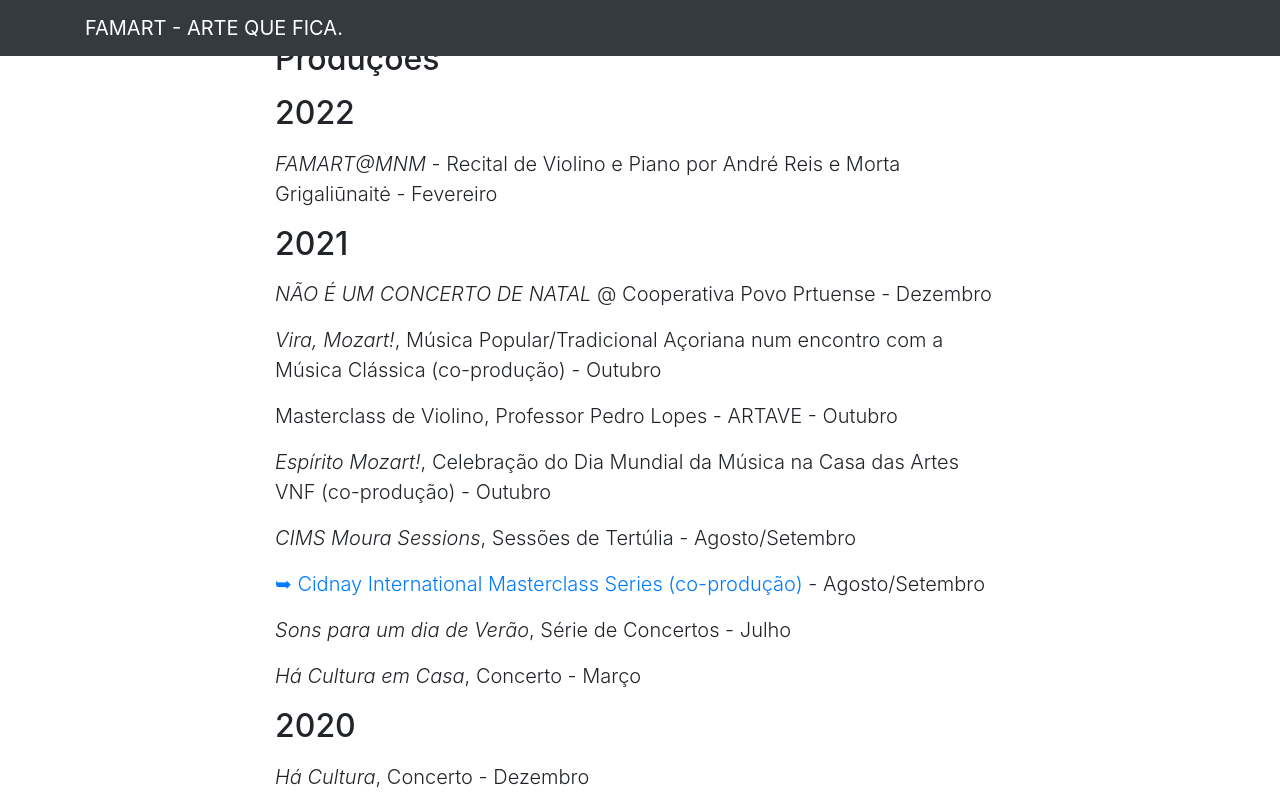
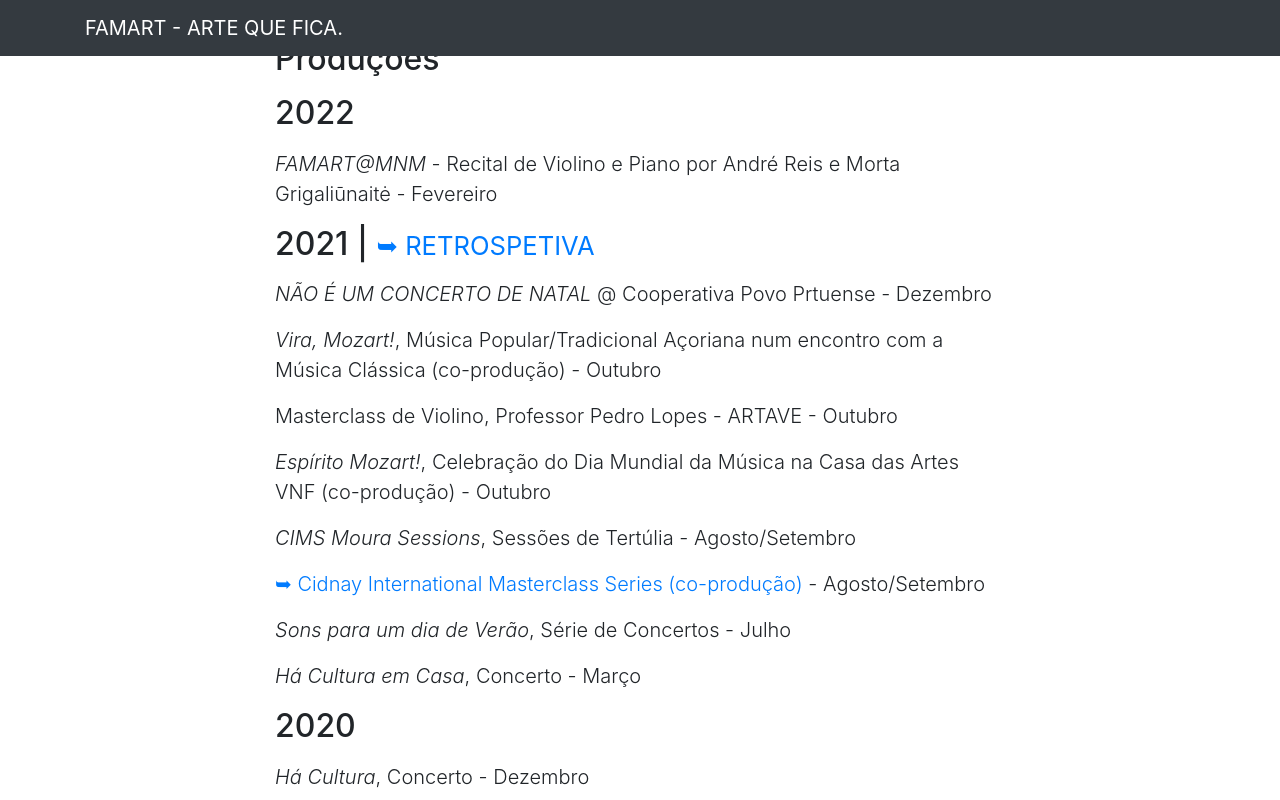
Before and after one commit to joaoabreu1420/famart, a website with bundled scripts: page index.html in a window 1280 px wide. Shown: the top 800 px of the page. Built offline with nearby package versions, Linux system fonts and the light colour scheme; files whose address does not match are found by name.

Commit message:
retrospetiva2021

```diff
--- a/index.html
+++ b/index.html
@@ -92,7 +92,7 @@
           <p class="lead"></p>
           <p class="lead"><i>FAMART@MNM</i> - Recital de Violino e Piano por André Reis e Morta Grigaliūnaitė - Fevereiro</p>
           <p class="lead"></p>
-          <h2>2021</h2>
+          <h2>2021 | <a href="pdf/retrospetivafamart2021.pdf" target="_blank"><small>➥ RETROSPETIVA</small></a></h2>
           <p class="lead"></p>
           <p class="lead"><i>NÃO É UM CONCERTO DE NATAL</i> @ Cooperativa Povo Prtuense - Dezembro</p>
           <p class="lead"></p>
```
Also changed, not shown: 1 other file.
